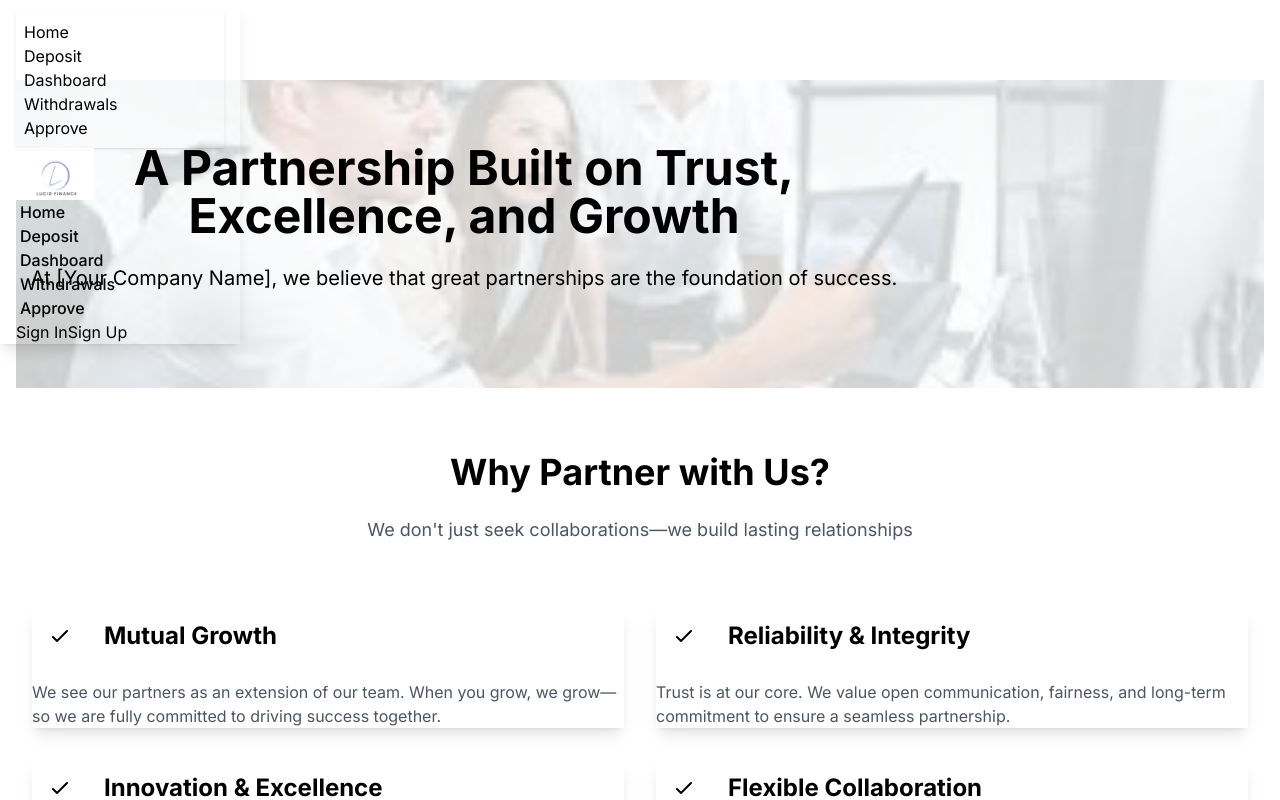
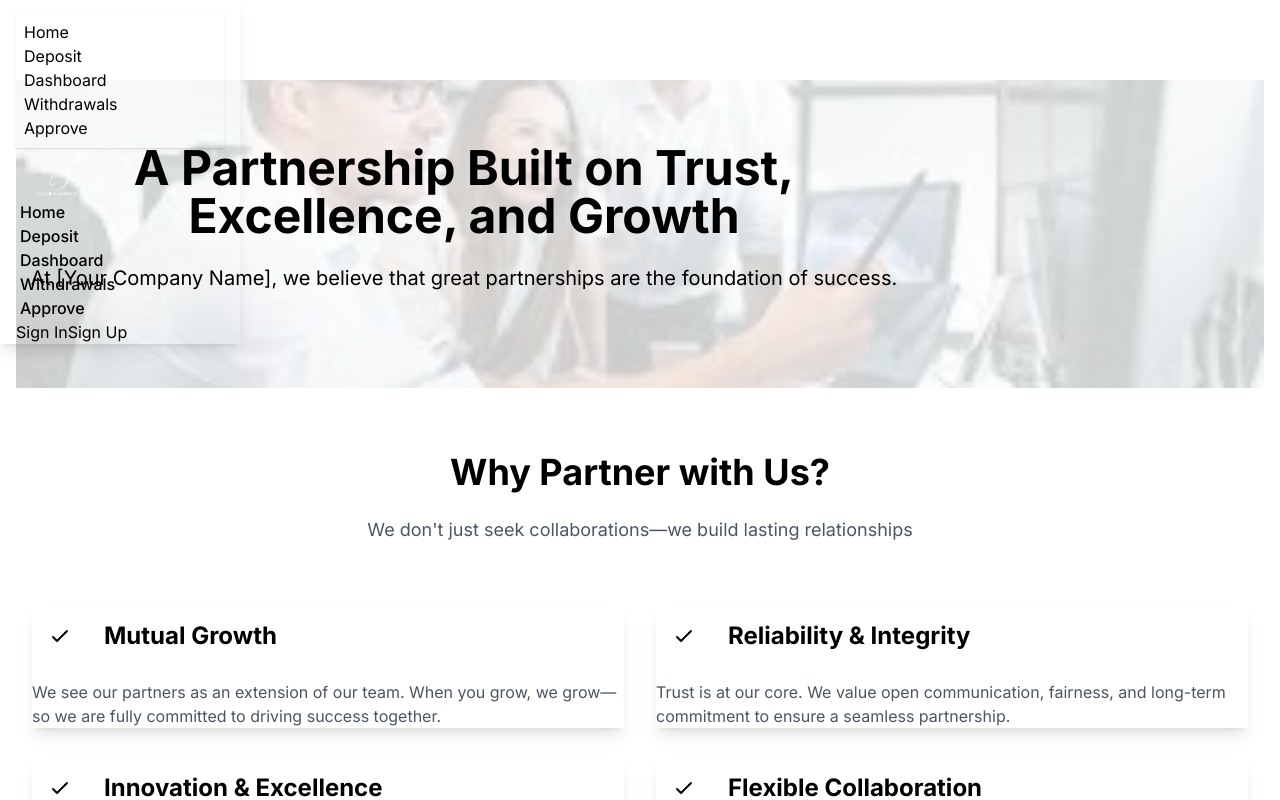
Before and after one commit to KidusBasazinew/deva, a Next.js app: page / in a window 1280 px wide. Shown: the top 800 px of the page. Built offline with nearby package versions, Linux system fonts and the light colour scheme; no server answers.

Commit message:
updating logo

```diff
--- a/components/Navbar.tsx
+++ b/components/Navbar.tsx
@@ -78,7 +78,7 @@ const Navbar = () => {
         </div>
         <Link href="/" className="btn btn-ghost">
           <Image
-            src="/logo.jpg"
+            src="/logo.png"
             width={78}
             height={42}
             alt="Hotel Logo"
```
Also changed, not shown: public/logo.png (added), 1 other file (tests, documents, lock files or other folders).
